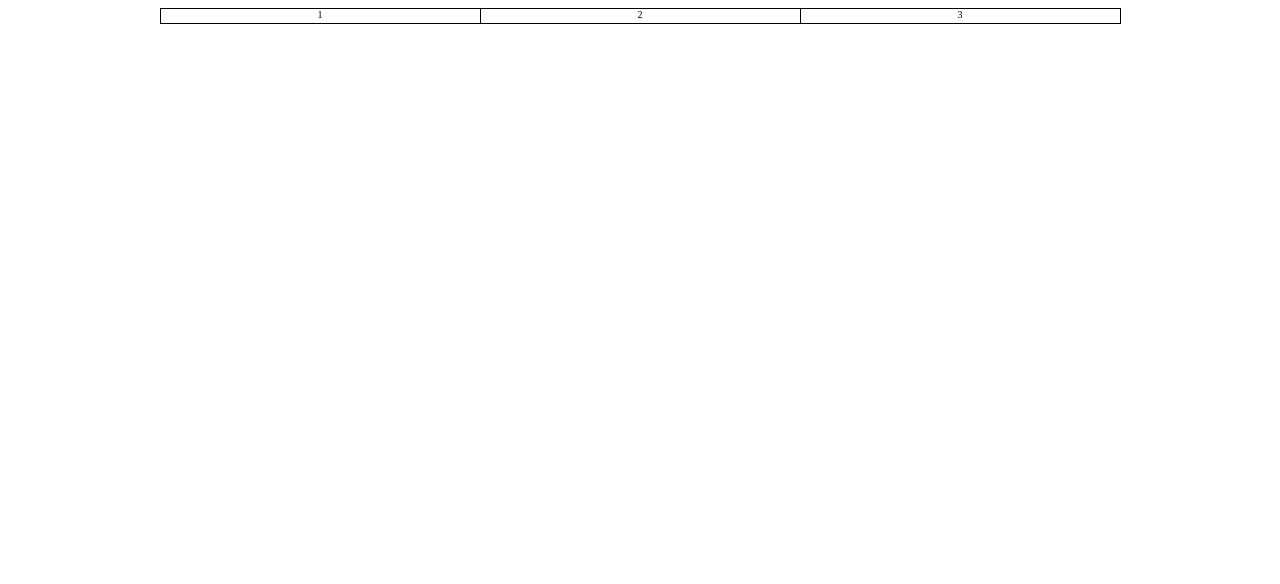
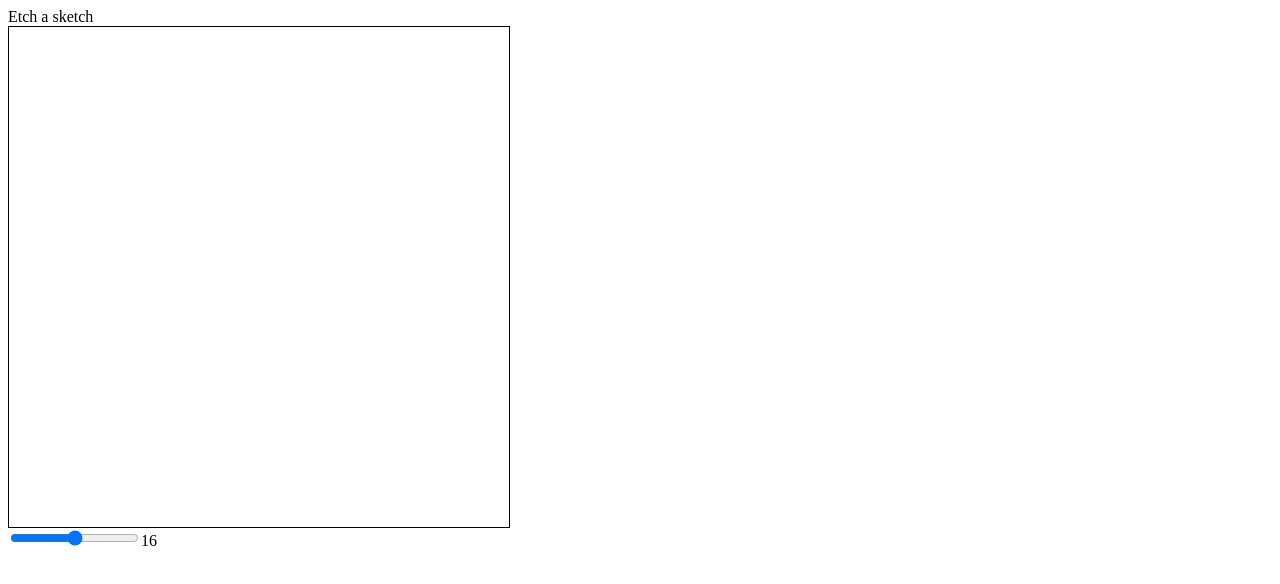
Before and after one commit to gggoth/etch-a-sketch, a plain HTML site: page index.html in a window 1280 px wide. Drawn offline with Linux system fonts and the light colour scheme.

Commit message:
created grid and slider

```diff
--- a/index.html
+++ b/index.html
@@ -13,14 +13,12 @@
 
 <body>
 
+    <div class="title">Etch a sketch</div>
     <div class="container"></div>
-
+    <input type="range" min="16" max="50" onchange="createGrid(this.value)" oninput="this.nextElementSibling.value = this.value"></input><output>16</output>
 
 
     <script src="script.js"></script>
 </body>
 
-
-
-
 </html>
--- a/script.js
+++ b/script.js
@@ -1,17 +1,15 @@
-const grid = document.querySelector('div');
 
-const gridElement = document.createElement('div');
-gridElement.setAttribute('id', 'inGrid');
-gridElement.textContent = "1"
 
-const gridElement1 = document.createElement('div');
-gridElement1.setAttribute('id', 'inGrid');
-gridElement1.textContent = "2"
 
-const gridElement2 = document.createElement('div');
-gridElement2.setAttribute('id', 'inGrid');
-gridElement2.textContent = "3"
+function createGrid(number){
 
-grid.appendChild(gridElement);
-grid.appendChild(gridElement1);
-grid.appendChild(gridElement2);
+    let grid = document.querySelector('.container');
+    grid.style.gridTemplateColumns = `repeat(${number}, 1fr)`;
+    grid.style.gridTemplateRows = `repeat(${number}, 1fr)`;
+
+    for (let i = 0; i < number*number; i++){
+        let element = document.createElement('div');
+        element.style.backgroundColor = "purple"
+        grid.insertAdjacentElement("beforeend", element);
+}
+}
--- a/style.css
+++ b/style.css
@@ -1,23 +1,22 @@
 body {
-    display: flex;
-    justify-content: center;
+        justify-content: center;
 
 }
 
 .container {
-    display: flex;
-    width: 960px;
-    height: 960px;
-    flex-wrap: wrap;
+    width: 500px;
+    height: 500px;
+    display: grid;
+    border: 1px solid black;
 
 }
 
 #inGrid {
-    flex: 1;
+    height: auto;
+    width: auto;
     border: 1px solid black;
-    width: 14px;
-    height: 14px;
     text-align: center;
     font-size: 10px;
-    margin: -0.5px;
+    margin: 0px;
+
 }
```
